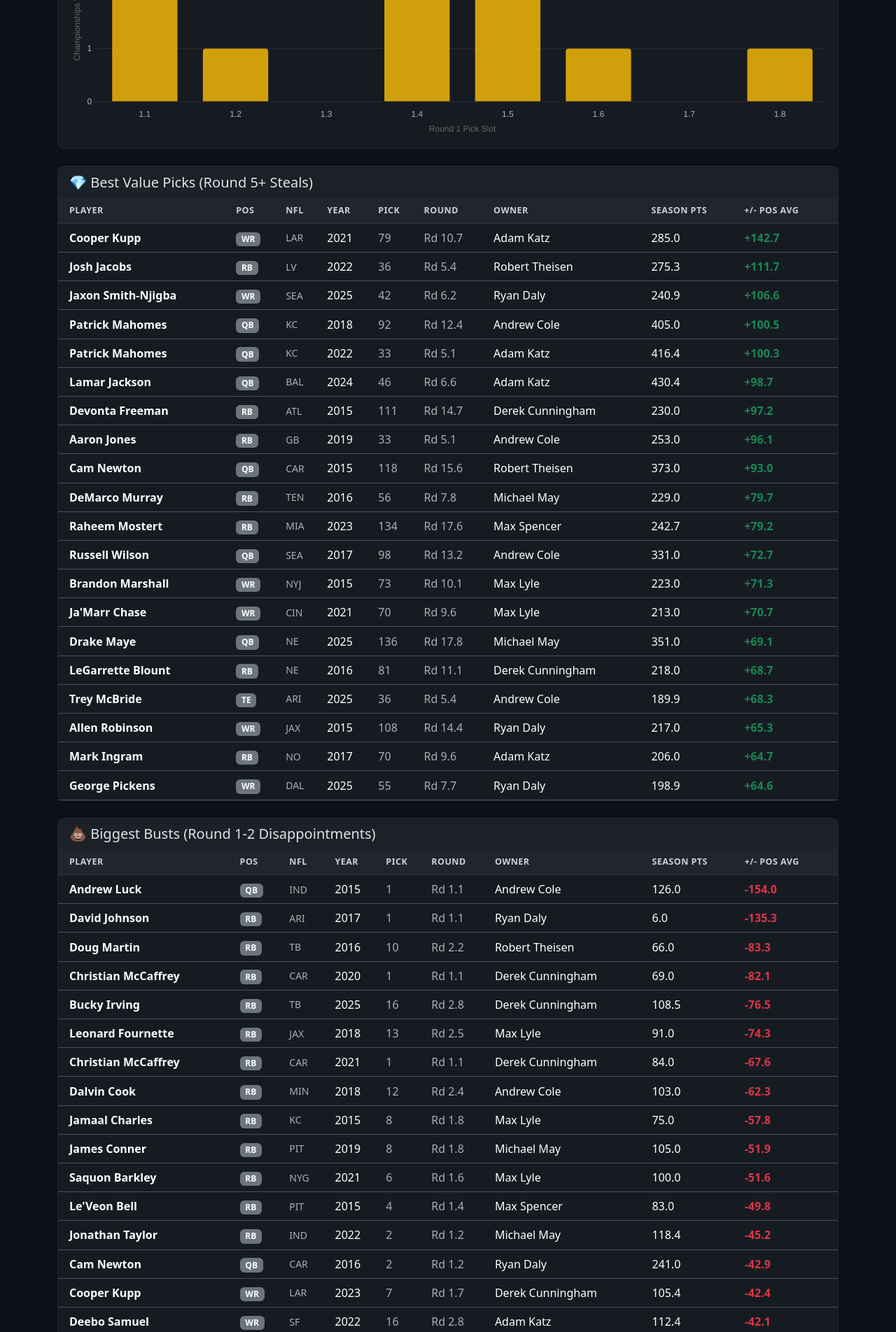
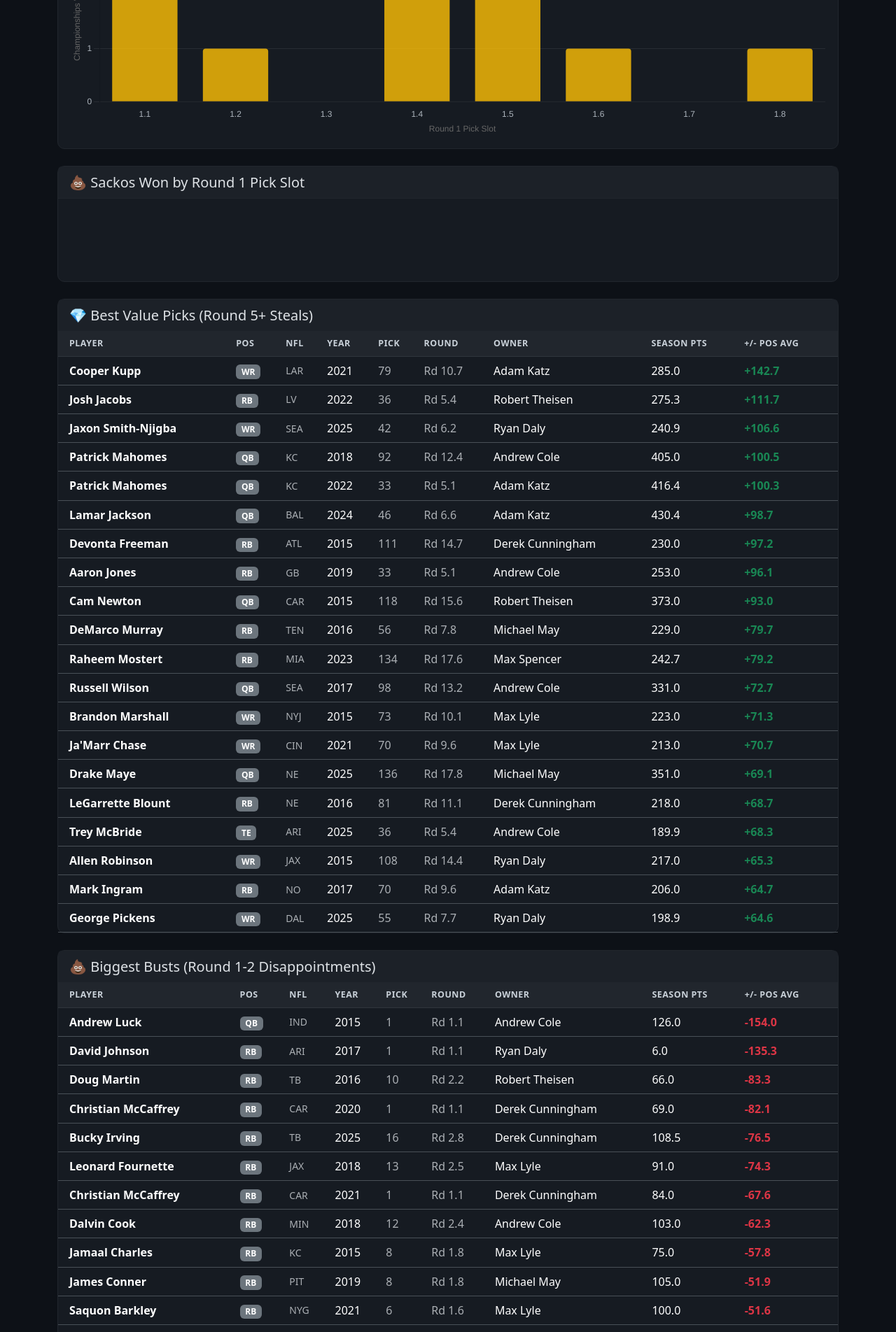
Before and after one commit to ryandee/RyanFFB, a Flask app: page /draft in a window 1280 px wide. Shown: the part 1304-3208 px from the top of the page at 70% size. Run offline with Flask 3, Linux system fonts and the light colour scheme; data comes from the database, SQL or seed files in the repository; data that the repository does not hold is empty.

Commit message:
added sackos won by draft position

```diff
--- a/app.py
+++ b/app.py
@@ -426,6 +426,24 @@
         ORDER BY a.round_pick
     """).fetchall()
 
+    # Sackos won by teams holding each round-1 pick slot
+    pick1_sackos = conn.execute("""
+        WITH all_slots AS (
+            SELECT DISTINCT round_pick FROM draft_picks WHERE round = 1
+        ),
+        sacko_counts AS (
+            SELECT d.round_pick, COUNT(*) AS sackos
+            FROM draft_picks d
+            JOIN seasons s ON s.year = d.year AND s.sacko_owner = d.team_owner
+            WHERE d.round = 1
+            GROUP BY d.round_pick
+        )
+        SELECT a.round_pick, COALESCE(c.sackos, 0) AS championships
+        FROM all_slots a
+        LEFT JOIN sacko_counts c ON c.round_pick = a.round_pick
+        ORDER BY a.round_pick
+    """).fetchall()
+
     # Average final standings position for each round-1 pick slot
     pick1_finish = conn.execute("""
         SELECT d.round_pick,
@@ -446,6 +464,7 @@
         round_avgs=round_avgs,
         pick1_finish=[dict(r) for r in pick1_finish],
         pick1_champs=[dict(r) for r in pick1_champs],
+        pick1_sackos=[dict(r) for r in pick1_sackos],
         has_data=_has_data(),
     )
 
--- a/templates/draft.html
+++ b/templates/draft.html
@@ -33,6 +33,16 @@
   </div>
   <div class="card-body">
     <canvas id="pick1ChampsChart" height="80" data-picks='{{ pick1_champs | tojson }}'></canvas>
+  </div>
+</div>
+
+<!-- Round 1 pick slot sackos -->
+<div class="card mb-4">
+  <div class="card-header">
+    <h5 class="mb-0">💩 Sackos Won by Round 1 Pick Slot</h5>
+  </div>
+  <div class="card-body">
+    <canvas id="pick1SackosChart" height="80" data-picks='{{ pick1_sackos | tojson }}'></canvas>
   </div>
 </div>
 
```
